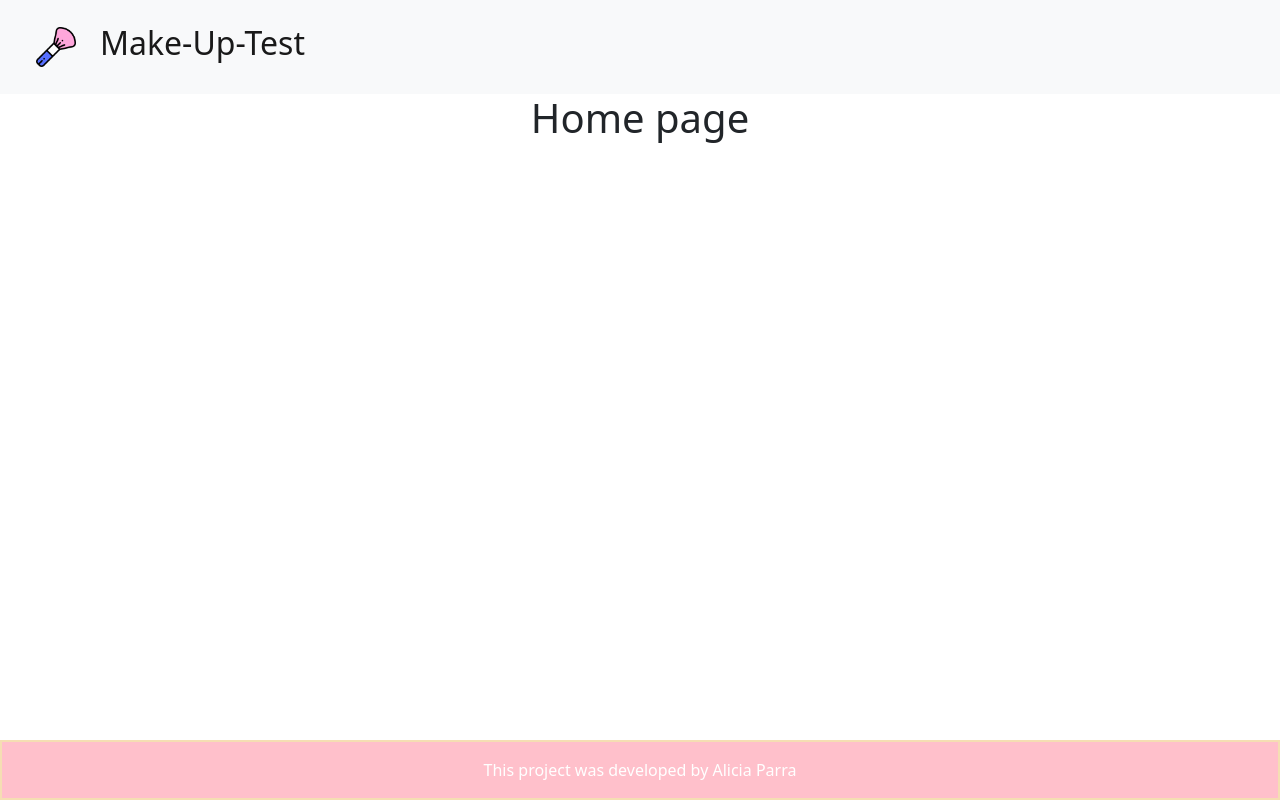
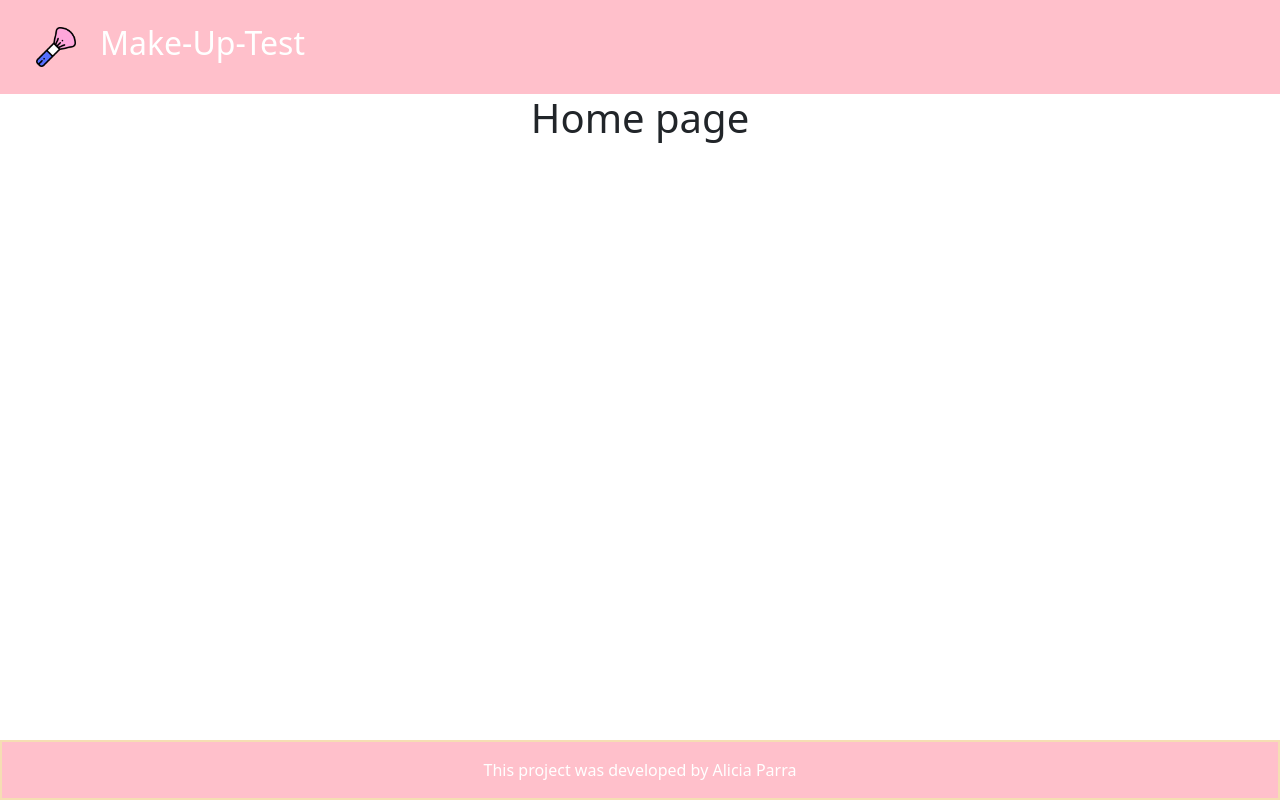
Before and after one commit to aliparra/make-up-code-test, a Next.js app: page / in a window 1280 px wide. Built offline with nearby package versions, Linux system fonts and the light colour scheme.

Commit message:
Add Navbar styles

```diff
--- a/components/Navbar.jsx
+++ b/components/Navbar.jsx
@@ -1,13 +1,13 @@
-
+import styles from '../styles/Navbar.module.css'
 
 const Navbar = () => {
     return (
         <div className="Navbar">
-            <nav className="navbar navbar-light bg-light py-3">
+            <nav className={`${styles.Navbar} navbar navbar-light py-3 `}>
             <div className="container-fluid">
             <a className="navbar-brand px-4 py-2 d-flex align-items-center" href="/">
                 <img src="../img/cepillo.png" alt=""  height="40" />
-                <h2 className='mx-4'>Make-Up-Test</h2>
+                <h2 className={`mx-4 ${styles.light__theme}`}>Make-Up-Test</h2>
             </a>
             </div>
             </nav>
--- /dev/null
+++ b/styles/Navbar.module.css
@@ -0,0 +1,8 @@
+.Navbar{
+    background-color: pink !important;
+
+}
+
+.light__theme{
+    color: white !important;
+}
```
